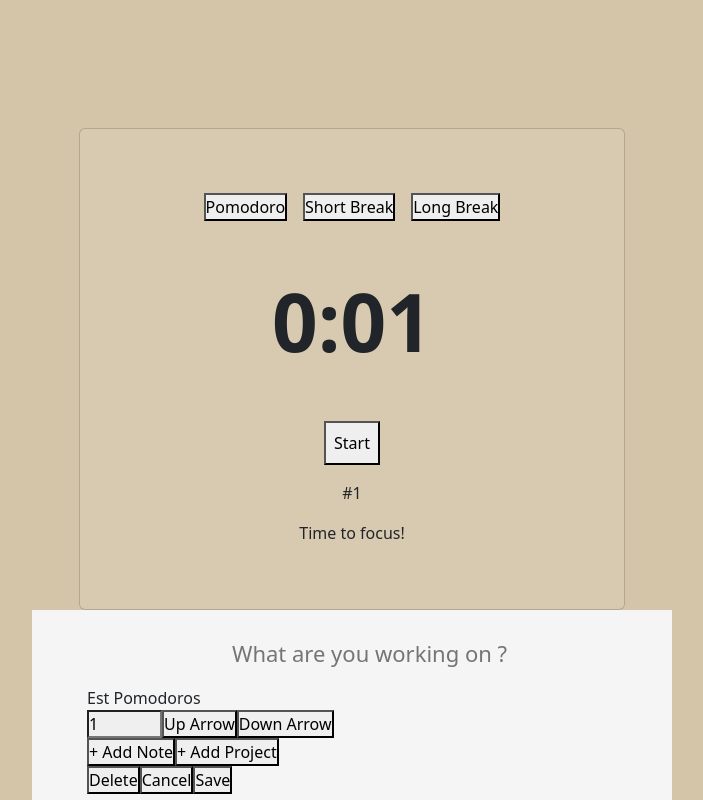
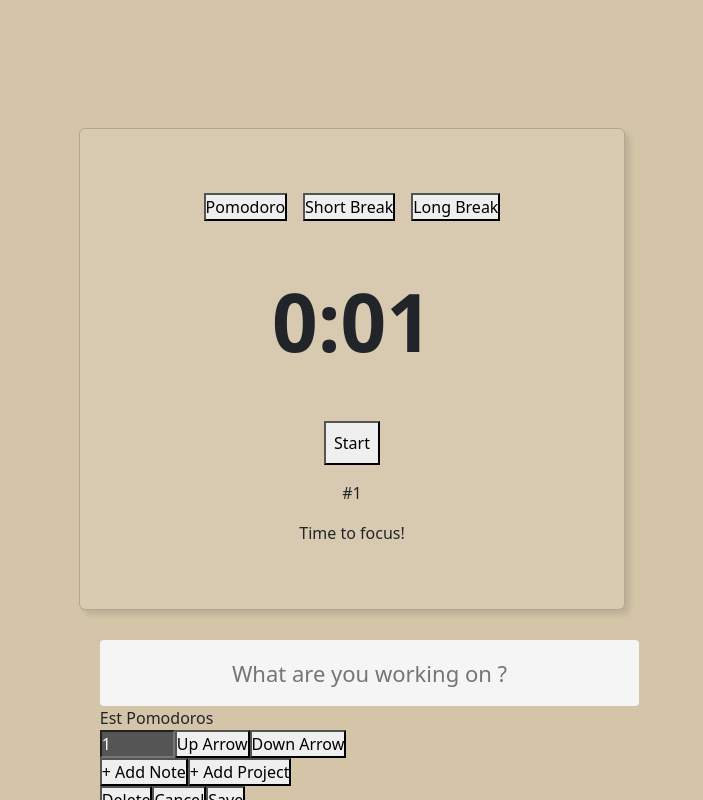
Before and after one commit to amunye1/Pomodoro-Timer, a React (Vite) app in the folder pomodoroTimer/: page / in a window 1280 px wide. Both pictures are taken after a click on the button "Add Task". Shown: the whole page, without its empty margins (288-991 px from the left). Built offline with nearby package versions, Linux system fonts and the light colour scheme.

Commit message:
made a few changes added the save feature also added feature where new cards are made for each save.

```diff
--- a/pomodoroTimer/Task.css
+++ b/pomodoroTimer/Task.css
@@ -1,10 +1,18 @@
 .taskBox.container{
-    background-color: whitesmoke;
+
     min-height: 25%;
-    max-width:50%;
-    margin: 0;
-    padding:10px 20px 0px;
+    max-width:48%;
+    margin: 10px;
+    padding: 20px;
     text-align: left;
+
+
+}
+.card{
+    border:1px solid hsl(0,0%, 80%);
+    border-radius:10px;
+    box-shadow:5px 5px 5px hsl(0, 0%, 0%, 0.1);
+
 }
 .taskInput{
     padding:10px,0px;
@@ -32,7 +40,19 @@
 
 .numberOfPomdoro{
     width:75px;
-    background-color: rgb(239, 239, 239);
-
+    background-color:rgb(85,85,85);
+    color:white;
     text-align: left;
 }
+
+/* Chrome, Safari, Edge, Opera */
+input::-webkit-outer-spin-button,
+input::-webkit-inner-spin-button {
+  -webkit-appearance: none;
+  margin: 0;
+}
+
+/* Firefox */
+input[type=number] {
+  -moz-appearance: textfield;
+}
--- a/pomodoroTimer/TaskFrontEndCard.jsx
+++ b/pomodoroTimer/TaskFrontEndCard.jsx
@@ -1,15 +1,28 @@
 import React, {useState, useEffect} from "react";
 import "./Task.css"
-function TaskFrontEndCard(){
+function TaskFrontEndCard({ setBackgroundColor }){
     const [showTask, setShowTask] = useState(false);
-
+    const [mode, setMode] = useState("pomodoro");
     const handleAddTaskClick = () => setShowTask(true);
     const handleCancelClick = () => setShowTask(false);
     const [pomodoroCount, setPomodoroCount] = useState(1)
+      const [color, setColor] = useState("#ede7db")
     const handleSaveClick =  () => {
+        if(taskName.trim() !== ''){
+            setTaskList(prev =>[
+                ...prev,
+                {name: taskName, pomodoros:pomodoroCount}
+            ]);
+            setTaskName('');
+            setPomodoroCount(1);
+            setShowTask(false);
+        }
         //save logic goes here
         setShowTask(false);
-    }
+    };
+
+    const [taskName, setTaskName] = useState('');
+    const [taskList, setTaskList] = useState([]);
 
     const increment = () =>{
         setPomodoroCount(prevPomodoroCount => prevPomodoroCount +1)
@@ -18,8 +31,22 @@
     const decrement = () =>{
         setPomodoroCount(prev => Math.max(1, prev - 1)); // Prevent going below 1
     }
+
+     useEffect(() => {
+        if (mode === "pomodoro") {
+          setBackgroundColor("rgb(212 197 168)");
+          setColor("rgba(255, 255, 255, 0.1)");
+        } else if (mode === "shortBreak") {
+          setBackgroundColor("rgb(57, 112, 151)");
+          setColor("rgba(255, 255, 255, 0.1)");
+        } else if (mode === "longBreak") {
+          setBackgroundColor("rgb(56, 133, 138)");
+          setColor("rgba(255, 255, 255, 0.1)");
+        }
+      }, [mode, setBackgroundColor]);
     return (
-        <div className = "taskBox container mx-auto">
+
+        <div  className = "taskBox container mx-auto">
             {!showTask ?(<div className="row">
                 <div className="col">
                     <button onClick={handleAddTaskClick}>Add Task</button>
@@ -29,7 +56,11 @@
             ):(
             <div className="col allItems">
                 <div className ="row mx-auto taskInputDiv">
-                    <input className="taskInput" placeholder="What are you working on ?"></input>
+                    <input className="taskInput"
+                     placeholder="What are you working on ?"
+                     value={taskName}
+                    onChange={(e) => setTaskName(e.target.value)}
+                     />
                 </div>
                 <div className="row">
                     <div className ="row spanEstPomodoro">
@@ -58,7 +89,13 @@
             </div>
             )}
 
-
+            {/* 🔽 Insert saved task cards here */}
+        {taskList.map((task, index) => (
+            <div key={index} className=" card mt-2 p-2 ">
+            <strong>{task.name}</strong>
+            <p>Pomodoros: {task.pomodoros}</p>
+            </div>
+        ))}
         </div>
     );
 }
--- a/pomodoroTimer/src/App.jsx
+++ b/pomodoroTimer/src/App.jsx
@@ -17,7 +17,7 @@
             bottom: 0
         }}>
             <Clock setBackgroundColor={setBackgroundColor}/>
-            <Task/>
+            <Task setBackgroundColor={setBackgroundColor}/>
 
         </div>
     );
```
